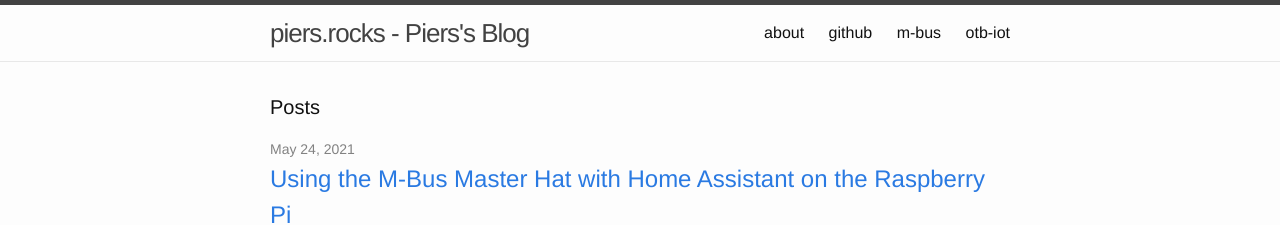
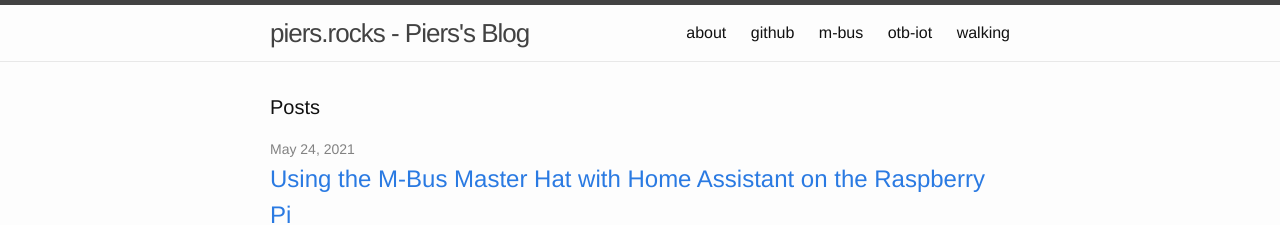
Before and after one commit to piersfinlayson/piersfinlayson.github.io, a Jekyll site: the page built from index.html, in a window 1280 px wide and 900 px high. Shown: the top 225 px of the window. Built offline with Jekyll 4.4.1, drawn with Linux system fonts in a browser that asks for light colours.

Commit message:
add walking

```diff
--- a/_includes/header.html
+++ b/_includes/header.html
@@ -18,6 +18,7 @@
         <a class="page-link" href="https://github.com/piersfinlayson/">github</a>
         <a class="page-link" href="https://www.packom.net/m-bus-hats/">m-bus</a>
         <a class="page-link" href="https://otb-iot.readthedocs.io/en/latest/">otb-iot</a>
+        <a class="page-link" href="https://walking.piers.rocks/">walking</a>
         <!--
         {% for page in site.pages %}
           {% unless page.exclude %}
```
